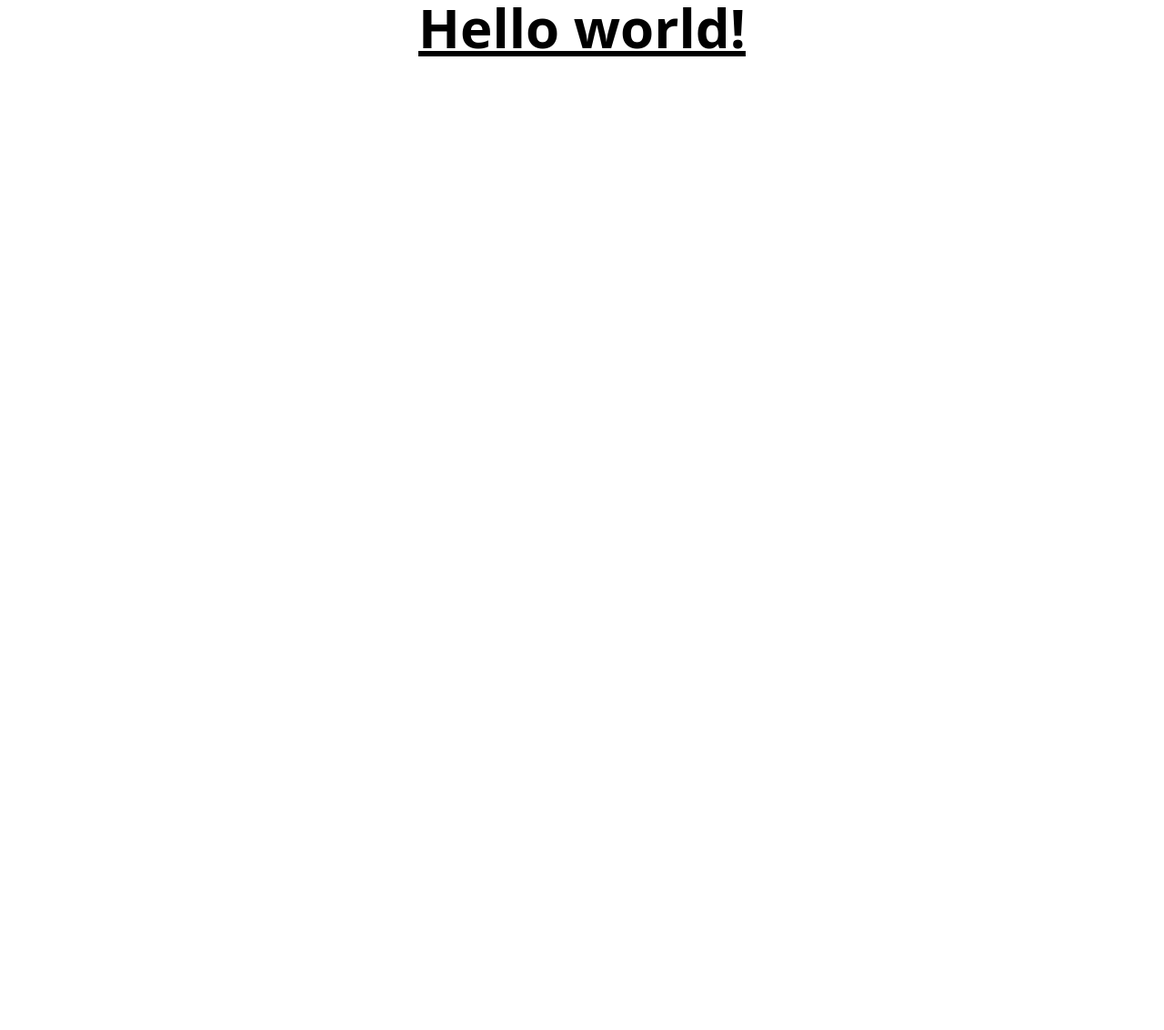
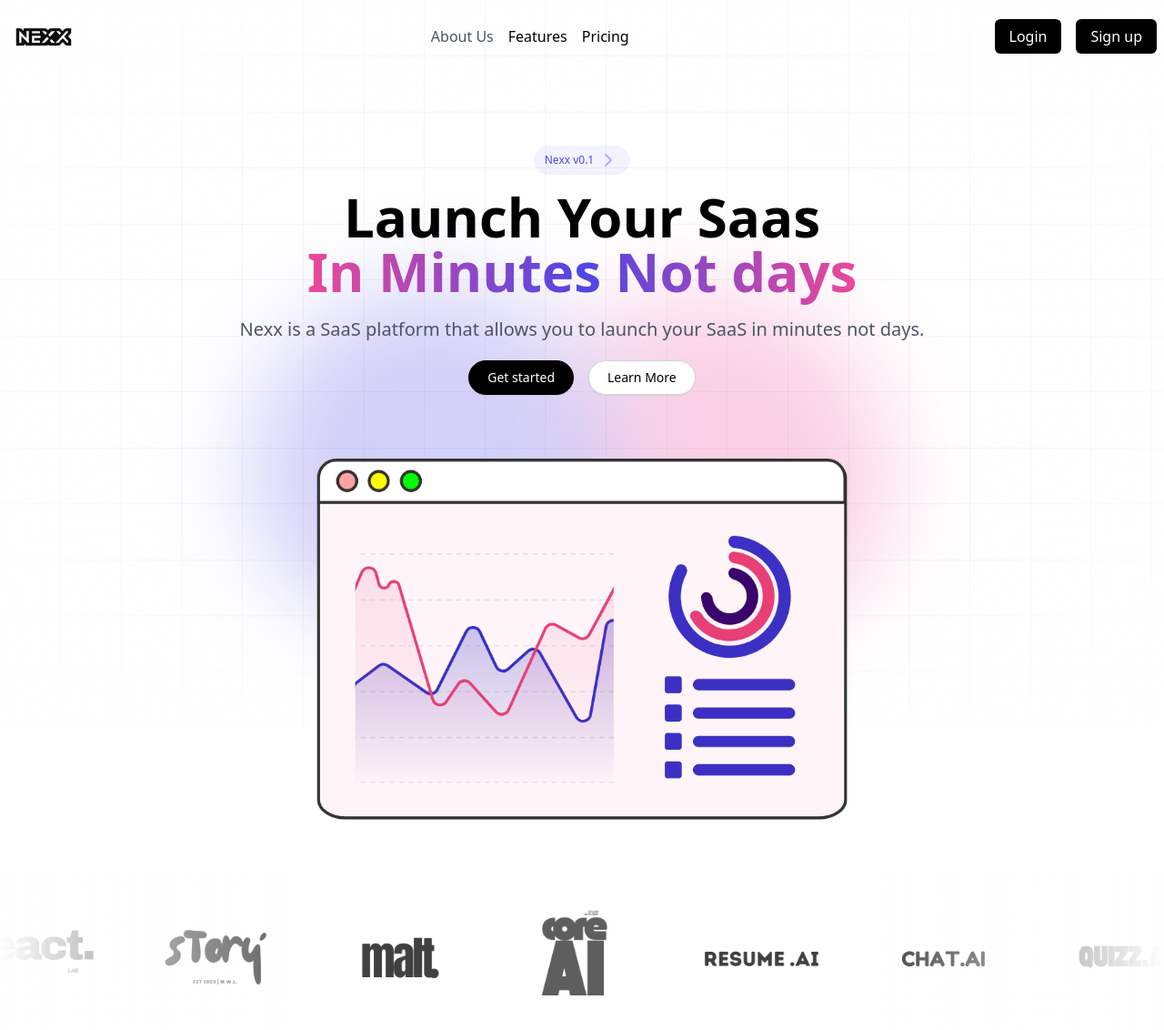
Before and after one commit to Marve10s/React_SAAS, a React (Vite) app: page / in a window 1280 px wide. Shown: the top 1132 px of the page at 91% size. Before the commit the page ends 800 px from the top, so only its background shows below. Built offline with nearby package versions, Linux system fonts and the light colour scheme.

Commit message:
Half of main page ready

```diff
--- a/package.json
+++ b/package.json
@@ -10,6 +10,9 @@
     "preview": "vite preview"
   },
   "dependencies": {
+    "framer-motion": "^11.3.24",
+    "lucide-react": "^0.427.0",
+    "prop-types": "^15.8.1",
     "react": "^18.3.1",
     "react-dom": "^18.3.1"
   },
--- a/src/App.jsx
+++ b/src/App.jsx
@@ -1,5 +1,24 @@
+import NavBar from "./components/NavBar";
+import Hero from "./components/Hero";
+import Slider from "./components/Slider";
+import { partners } from "./data/partners";
+
 export default function App() {
   return (
-    <h1 className="text-6xl font-bold underline text-center">Hello world!</h1>
+    <>
+      <div className="w-screen min-h-screen fixed z-10 flex justify-center px-6 py-40 pointer-events-none">
+        <div className="bg-[url('/grid.svg')] opacity-25 absolute inset-0"></div>
+        <img
+          src="/mesh.svg"
+          className="opacity-25 absolute bottom-1 h-[600px]"
+        />
+        <div className="bg-gradient-to-c from-transparent via-transparent to-white absolute inset-0 z-20"></div>
+      </div>
+      <div className="relative z-20">
+        <NavBar />
+        <Hero />
+        <Slider images={partners} />
+      </div>
+    </>
   );
 }
--- /dev/null
+++ b/src/components/Hero.jsx
@@ -0,0 +1,50 @@
+import demoURL from "../assets/demo.png";
+import Tag from "./Tag";
+import { ChevronRight } from "lucide-react";
+
+const Hero = () => {
+  return (
+    <section className="container text-center section flex flex-col">
+      <Tag>
+        <div className="flex items-center cursor-pointer ">
+          <span>Nexx v0.1</span>
+          <ChevronRight className="w-6 h-6 ml-1 text-indigo-300 overflow-visible" />
+        </div>
+      </Tag>
+      <h1 className="text-4xl font-extrabold leading-[1.15] text-black sm:text-6xl">
+        Launch Your Saas
+        <br />
+        <span className="bg-gradient-to-r from-pink-500 via-indigo-600 to-pink-500 bg-clip-text text-transparent">
+          In Minutes Not days
+        </span>
+      </h1>
+      <h2 className="mt-5 text-gray-600 sm:text-xl">
+        Nexx is a SaaS platform that allows you to launch your SaaS in minutes
+        not days.
+      </h2>
+      <div className="mx-auto mt-5 flex max-w-fit space-x-4">
+        <a
+          href="#get-started"
+          className="rounded-full mx-auto max-w-fit border px-5 py-2 text-sm font-medium shadow-sm border-black bg-black text-white hover:ring-gray-400 hover:ring-2"
+        >
+          Get started
+        </a>
+        <a
+          href="#features"
+          className="rounded-full mx-auto max-w-fit border px-5 py-2 text-sm font-medium shadow-sm border-gray-300 bg-white text-black hover:ring-gray-400 hover:ring-2"
+        >
+          Learn More
+        </a>
+      </div>
+      <div className="mt-5 items-center justify-center">
+        <img
+          src={demoURL}
+          alt="demo"
+          className="mx-auto max-h-[300px] sm:max-h-[500px]"
+        />
+      </div>
+    </section>
+  );
+};
+
+export default Hero;
--- /dev/null
+++ b/src/components/NavBar.jsx
@@ -0,0 +1,63 @@
+import { useState } from "react";
+import logoURL from "../assets/logo.png";
+import { useScroll, useMotionValueEvent } from "framer-motion";
+
+const NavBar = () => {
+  const { scrollY } = useScroll();
+  const [scrolled, setScrolled] = useState(false);
+
+  useMotionValueEvent(scrollY, "change", (latest) => {
+    if (latest > 0 && !scrolled) {
+      setScrolled(true);
+    } else if (latest === 0 && scrolled) {
+      setScrolled(false);
+    }
+  });
+
+  const defaultClasses = "transition-all absolute inset-0 -z-1";
+
+  let navBarClasses = scrolled
+    ? `${defaultClasses} border-b border-black bg-white/75 backdrop-blur-lg`
+    : `${defaultClasses} bg-transparent`;
+  return (
+    <div className="container sticky inset-x-0 top-0 z-30 ">
+      <div className={navBarClasses}></div>
+      <div className="flex items-center justify-between relative">
+        <div className="">
+          <img src={logoURL} alt="logo" className="h-20 w-20" />
+        </div>
+        <nav>
+          <ul className="flex items-center flex-row space-x-4 p-4">
+            <li>
+              <a href="" className="text-gray-600">
+                About Us
+              </a>
+            </li>
+            <li>
+              <a href="">Features</a>
+            </li>
+            <li>
+              <a href="">Pricing</a>
+            </li>
+          </ul>
+        </nav>
+        <div>
+          <a
+            href="#"
+            className="bg-black mx-4 px-4 py-2 rounded-md text-white cursor-pointer"
+          >
+            Login
+          </a>
+          <a
+            href="#"
+            className="bg-black px-4 py-2 rounded-md text-white cursor-pointer"
+          >
+            Sign up
+          </a>
+        </div>
+      </div>
+    </div>
+  );
+};
+
+export default NavBar;
--- /dev/null
+++ b/src/components/Slider.jsx
@@ -0,0 +1,44 @@
+import PropTypes from "prop-types";
+import { motion } from "framer-motion";
+
+const Slider = ({ images }) => {
+  const imagesArr = [...images, ...images, ...images];
+
+  return (
+    <div className="container h-[200px] relative overflow-hidden mx-auto max-w-screen-xl">
+      <div className="absolute inset-0 z-40 before:absolute before:left-0 before:top-0 before:w-1/4 before:h-full before:bg-gradient-to-r before:from-white before:to-transparent after:absolute after:right-0 after:top-0 after:bg-gradient-to-l after:h-full after:w-1/4 after:from-white after:to-transparent"></div>
+      <motion.div
+        className="flex"
+        animate={{
+          x: ["0%", "-100%"],
+          transition: { ease: "linear", duration: 15, repeat: Infinity },
+        }}
+      >
+        {imagesArr.map((image, index) => (
+          <div className="h-full flex-shrink-0" key={index}>
+            <div className="flex items-center justify-center h-[200px]">
+              <img
+                src={image.logo}
+                alt={image.name}
+                className="h-full max-w-full object-contain opacity-75"
+              />
+            </div>
+          </div>
+        ))}
+      </motion.div>
+    </div>
+  );
+};
+
+// Define prop types for the component
+Slider.propTypes = {
+  images: PropTypes.arrayOf(
+    PropTypes.shape({
+      id: PropTypes.number,
+      url: PropTypes.string,
+      name: PropTypes.string,
+    })
+  ).isRequired,
+};
+
+export default Slider;
--- /dev/null
+++ b/src/components/Tag.jsx
@@ -0,0 +1,9 @@
+const Tag = ({ children }) => {
+  return (
+    <div className="tag text-xs leading-5 font-medium text-indigo-600 bg-indigo-400/10 rounded-full py-1 px-3 flex items-center hover:bg-indigo-400/20 w-fit mx-auto mb-4">
+      {children}
+    </div>
+  );
+};
+
+export default Tag;
--- /dev/null
+++ b/src/data/partners.js
@@ -0,0 +1,47 @@
+export const partners = [
+  {
+    id: 1,
+    name: "Partner 1",
+    logo: "/logos/1.png",
+  },
+  {
+    id: 2,
+    name: "Partner 2",
+    logo: "/logos/2.png",
+  },
+  {
+    id: 3,
+    name: "Partner 3",
+    logo: "/logos/3.png",
+  },
+  {
+    id: 4,
+    name: "Partner 4",
+    logo: "/logos/4.png",
+  },
+  {
+    id: 5,
+    name: "Partner 5",
+    logo: "/logos/5.png",
+  },
+  {
+    id: 6,
+    name: "Partner 6",
+    logo: "/logos/6.png",
+  },
+  {
+    id: 7,
+    name: "Partner 7",
+    logo: "/logos/7.png",
+  },
+  {
+    id: 8,
+    name: "Partner 8",
+    logo: "/logos/8.png",
+  },
+  {
+    id: 9,
+    name: "Partner 9",
+    logo: "/logos/9.png",
+  },
+];
--- a/tailwind.config.js
+++ b/tailwind.config.js
@@ -2,7 +2,65 @@
 export default {
   content: ["./index.html", "./src/**/*.{js,ts,jsx,tsx}"],
   theme: {
-    extend: {},
+    extend: {
+      backgroundImage: {
+        "gradient-to-c": "radial-gradient(var(--tw-gradient-stops))",
+      },
+      maxWidth: {
+        xs: "475px",
+        sm: "640px",
+        md: "768px",
+        lg: "1024px",
+        xl: "1280px",
+        "2xl": "1536px",
+      },
+    },
+    screens: {
+      xs: "475px",
+      sm: "640px",
+      md: "768px",
+      lg: "1024px",
+      xl: "1280px",
+      "2xl": "1536px",
+    },
   },
-  plugins: [],
+  plugins: [
+    function ({ addComponents }) {
+      addComponents({
+        ".container": {
+          width: "100%",
+          marginLeft: "auto",
+          marginRight: "auto",
+          paddingLeft: "0.5rem",
+          paddingRight: "0.5rem",
+          "@screen xs": {
+            maxWidth: "475px",
+          },
+          "@screen sm": {
+            maxWidth: "640px",
+          },
+          "@screen md": {
+            maxWidth: "768px",
+          },
+          "@screen lg": {
+            maxWidth: "1024px",
+          },
+          "@screen xl": {
+            maxWidth: "1280px",
+          },
+          "@screen 2xl": {
+            maxWidth: "1536px",
+          },
+        },
+        ".section": {
+          "@screen lg": {
+            marginTop: "10rem",
+          },
+          "@screen xs": {
+            marginTop: "5rem",
+          },
+        },
+      });
+    },
+  ],
 };
```
Also changed, not shown: 1 other file (tests, documents, lock files or other folders).
